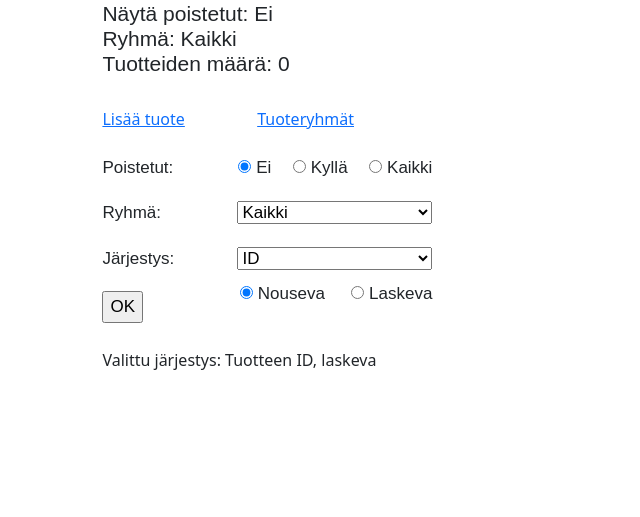
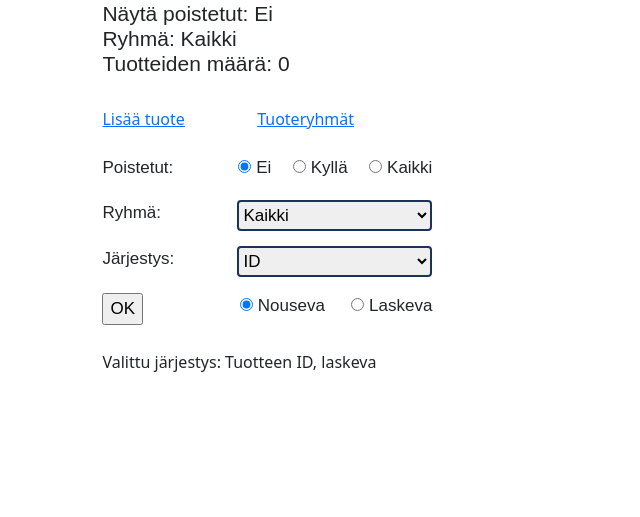
Before and after one commit to janlevea/Varastonhallinta-R3, a Django app: page /varasto/tuotteet/lista/ in a window 1280 px wide. Shown: the part 224-741 px from the top of the page, without its empty margins (0-640 px from the left). Run offline with Django 4.2, Linux system fonts and the light colour scheme; the visitor is signed in with stand-in values (Sample User, id 1); data that the repository does not hold is empty; some libraries are stand-ins or nearby versions; some web fonts are replaced.

Commit message:
Lisää tuotelistasivun formin siistimistä

```diff
--- a/varastonhallinta/tuotteet/forms.py
+++ b/varastonhallinta/tuotteet/forms.py
@@ -69,6 +69,11 @@ class TuoteValinnat(forms.Form):
     )
     tapa = forms.ChoiceField(choices=tavat, widget=forms.RadioSelect, required=False, initial="nouseva", label="")
 
+    def __init__(self, *args, **kwargs):
+        super().__init__(*args, **kwargs)
+        self.fields['valittuRyhma'].widget.attrs.update({'class': 'rasekoblueborder roundedborder'})
+        self.fields['jarjestys'].widget.attrs.update({'class': 'rasekoblueborder roundedborder'})
+
 class TuoteryhmaJarjestys(forms.Form):
     jarjestysVaihtoehdot = (
         ("lisaysaika", "Lisäysaika"),
--- a/varastonhallinta/varasto/static/varasto/css/styles.css
+++ b/varastonhallinta/varasto/static/varasto/css/styles.css
@@ -117,13 +117,14 @@ h5 {
     margin-bottom: 20px;
 }
 #formEntryJarjestys {
-    margin-bottom: 10px;
+    margin-bottom: 22px;
 }
 .formSelections {
     float: right;
 }
 .tuotelistaForm .formSelections select {
     width: 195px;
+    height: 31px;
 }
 
 /* -- raseko-punainen reunaviiva - formeissa */
```
